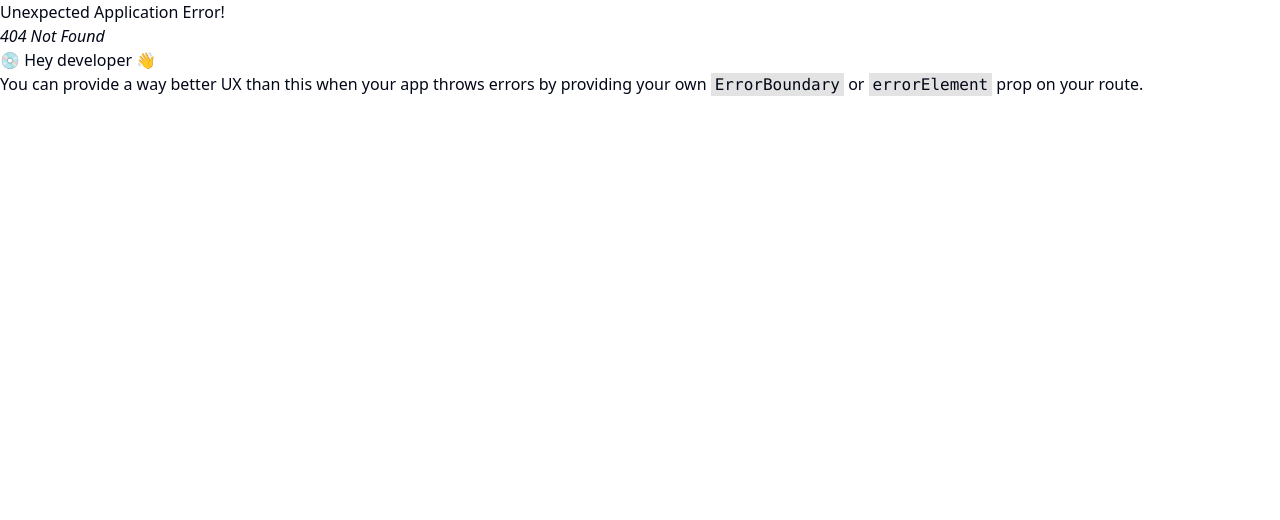
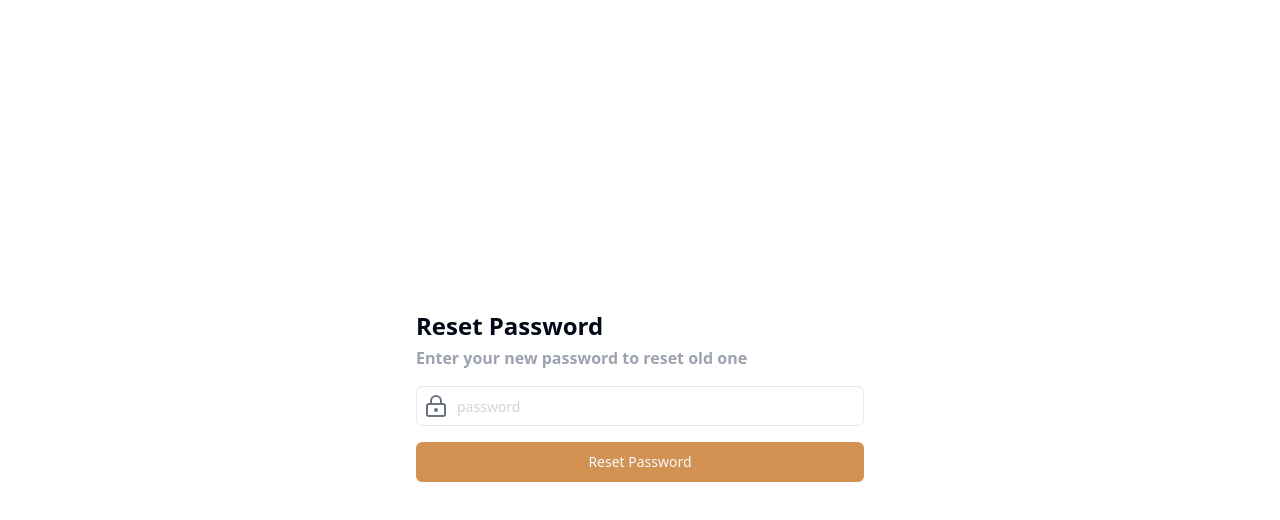
Before and after one commit to MohitCode17/Restaurant-Web-App-Mern-Stack, a React (Vite) app in the folder client/: page /reset-password in a window 1280 px wide. Before the commit this address had no page. Shown: the top 520 px of the page. Built offline with nearby package versions, Linux system fonts and the light colour scheme.

Commit message:
add reset password form ui

```diff
--- a/client/src/App.tsx
+++ b/client/src/App.tsx
@@ -3,6 +3,7 @@ import MainLayout from "./layout/MainLayout";
 import Login from "./pages/auth/Login";
 import Signup from "./pages/auth/Signup";
 import ForgotPassword from "./pages/auth/ForgotPassword";
+import ResetPassword from "./pages/auth/ResetPassword";
 
 const appRouter = createBrowserRouter([
   {
@@ -21,6 +22,10 @@ const appRouter = createBrowserRouter([
     path: "/forgot-password",
     element: <ForgotPassword />,
   },
+  {
+    path: "/reset-password",
+    element: <ResetPassword />,
+  },
 ]);
 
 const App = () => {
--- /dev/null
+++ b/client/src/pages/auth/ResetPassword.tsx
@@ -0,0 +1,51 @@
+import { Button } from "@/components/ui/button";
+import { Input } from "@/components/ui/input";
+import { Loader2, LockKeyholeIcon } from "lucide-react";
+import { useState } from "react";
+
+const ResetPassword = () => {
+  const [password, setPassword] = useState<string>("");
+  const [loading, setLoading] = useState(false);
+
+  return (
+    <div className="flex items-center justify-center min-h-screen">
+      <form className="w-full max-w-md rounded-lg border-gray-200 mx-4">
+        <div className="mb-4 flex flex-col gap-1">
+          <h1 className="font-bold text-2xl">Reset Password</h1>
+          <p className="text-gray-400 font-semibold">
+            Enter your new password to reset old one
+          </p>
+        </div>
+        <div className="mb-4">
+          <div className="relative">
+            <Input
+              type="password"
+              placeholder="password"
+              name="password"
+              className="pl-10 pr-4 placeholder:text-gray-300 focus:visited:ring-1"
+              value={password}
+              onChange={(e) => setPassword(e.target.value)}
+            />
+            <LockKeyholeIcon className="absolute inset-y-2 left-2 text-gray-500 pointer-events-none" />
+          </div>
+        </div>
+        <div className="mb-2">
+          {loading ? (
+            <Button
+              disabled={loading}
+              className="w-full bg-orange hover:bg-hoverOrange"
+            >
+              <Loader2 className="mr-2 h-4 w-4 animate-spin" /> Please wait
+            </Button>
+          ) : (
+            <Button className="w-full bg-orange hover:bg-hoverOrange">
+              Reset Password
+            </Button>
+          )}
+        </div>
+      </form>
+    </div>
+  );
+};
+
+export default ResetPassword;
```
